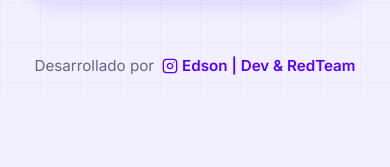
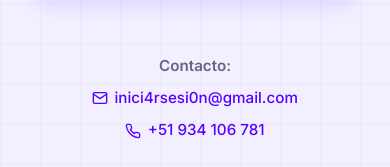
Before and after one commit to Inici4rSesi0n/EnfermeriaApp, a plain HTML site: page index.html in a window 390 px wide. Shown: the part 1157-1324 px from the top of the page. Before the commit the page ends 1259 px from the top, so only its background shows below. Drawn offline with Linux system fonts and the light colour scheme.

Commit message:
fix(ui): actualizar footer con datos de contacto (correo y telefono) y responsive

```diff
--- a/css/views/landing.css
+++ b/css/views/landing.css
@@ -10,6 +10,40 @@
 .stats-panel { background: var(--bg-glass); padding: 3rem; border-radius: var(--border-radius); border: 1px solid var(--white); max-width: 800px; width: 90%; text-align: center; box-shadow: 0 20px 40px rgba(88, 0, 255, 0.15); }
 .stats-grid { display: grid; grid-template-columns: repeat(3, 1fr); gap: 2rem; margin-top: 2rem; }
 .stat-item h3 { font-size: 2.5rem; color: var(--primary); margin-bottom: 0.5rem; }
+
+.landing-footer {
+    text-align: center;
+    padding: 1.5rem;
+    font-size: 0.9rem;
+    color: var(--text-muted);
+    background: transparent;
+    margin-top: auto;
+}
+.landing-footer p {
+    margin: 0;
+    display: flex;
+    align-items: center;
+    justify-content: center;
+    gap: 1rem;
+    flex-wrap: wrap;
+}
+.landing-footer a {
+    color: var(--primary);
+    font-weight: 500;
+    text-decoration: none;
+    display: inline-flex;
+    align-items: center;
+    gap: 0.4rem;
+    transition: color 0.2s, transform 0.2s;
+}
+.landing-footer a:hover {
+    color: var(--primary-light);
+    transform: translateY(-1px);
+}
+.landing-footer .separator {
+    color: var(--border-glass);
+    font-weight: 300;
+}
 
 @media (max-width: 768px) {
     .landing-nav {
@@ -46,33 +80,11 @@
     .stat-item h3 {
         font-size: 2rem;
     }
+    .landing-footer p {
+        flex-direction: column;
+        gap: 0.5rem;
+    }
+    .landing-footer .separator {
+        display: none;
+    }
 }
-
-.landing-footer {
-    text-align: center;
-    padding: 1.5rem;
-    font-size: 0.9rem;
-    color: var(--text-muted);
-    background: transparent;
-    margin-top: auto;
-}
-.landing-footer p {
-    margin: 0;
-    display: flex;
-    align-items: center;
-    justify-content: center;
-    gap: 0.5rem;
-    flex-wrap: wrap;
-}
-.landing-footer a {
-    color: var(--primary);
-    font-weight: 600;
-    text-decoration: none;
-    display: inline-flex;
-    align-items: center;
-    transition: color 0.2s, transform 0.2s;
-}
-.landing-footer a:hover {
-    color: var(--primary-light);
-    transform: translateY(-1px);
-}
--- a/index.html
+++ b/index.html
@@ -30,14 +30,20 @@
 
         <footer class="landing-footer">
             <p>
-                Desarrollado por
-                <a href="https://www.instagram.com/inici4rsesi0n_wired" target="_blank" rel="noopener noreferrer">
-                    <svg width="16" height="16" viewBox="0 0 24 24" fill="none" stroke="currentColor" stroke-width="2" stroke-linecap="round" stroke-linejoin="round" style="display: inline-block; vertical-align: middle; margin-right: 4px;">
-                        <rect x="2" y="2" width="20" height="20" rx="5" ry="5"></rect>
-                        <path d="M16 11.37A4 4 0 1 1 12.63 8 4 4 0 0 1 16 11.37z"></path>
-                        <line x1="17.5" y1="6.5" x2="17.51" y2="6.5"></line>
+                <span style="font-weight: 600;">Contacto:</span>
+                <a href="mailto:inici4rsesi0n@gmail.com">
+                    <svg width="16" height="16" viewBox="0 0 24 24" fill="none" stroke="currentColor" stroke-width="2" stroke-linecap="round" stroke-linejoin="round">
+                        <path d="M4 4h16c1.1 0 2 .9 2 2v12c0 1.1-.9 2-2 2H4c-1.1 0-2-.9-2-2V6c0-1.1.9-2 2-2z"></path>
+                        <polyline points="22,6 12,13 2,6"></polyline>
                     </svg>
-                    Edson | Dev & RedTeam
+                    inici4rsesi0n@gmail.com
+                </a>
+                <span class="separator">|</span>
+                <a href="tel:+51934106781">
+                    <svg width="16" height="16" viewBox="0 0 24 24" fill="none" stroke="currentColor" stroke-width="2" stroke-linecap="round" stroke-linejoin="round">
+                        <path d="M22 16.92v3a2 2 0 0 1-2.18 2 19.79 19.79 0 0 1-8.63-3.07 19.5 19.5 0 0 1-6-6 19.79 19.79 0 0 1-3.07-8.67A2 2 0 0 1 4.11 2h3a2 2 0 0 1 2 1.72 12.84 12.84 0 0 0 .7 2.81 2 2 0 0 1-.45 2.11L8.09 9.91a16 16 0 0 0 6 6l1.27-1.27a2 2 0 0 1 2.11-.45 12.84 12.84 0 0 0 2.81.7A2 2 0 0 1 22 16.92z"></path>
+                    </svg>
+                    +51 934 106 781
                 </a>
             </p>
         </footer>
```
